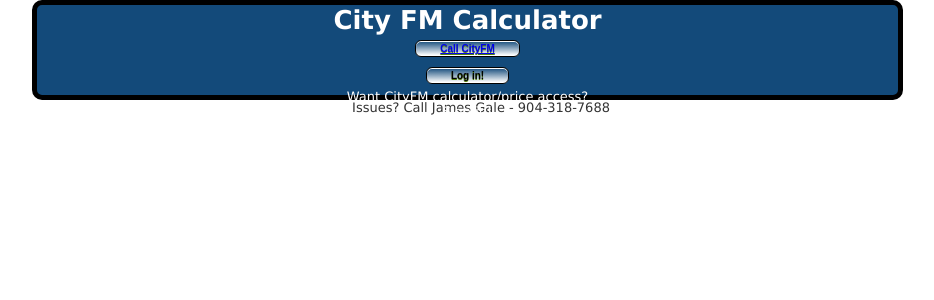
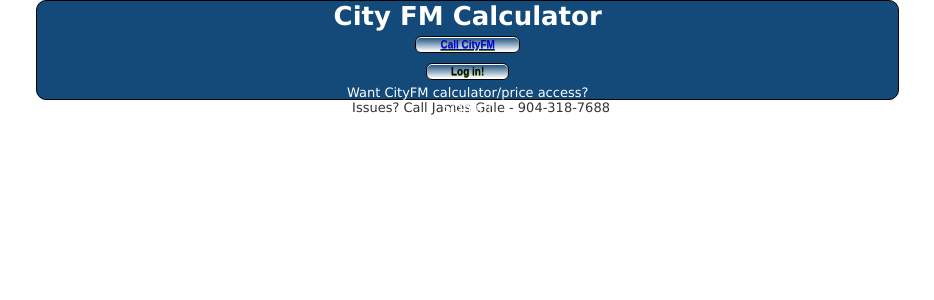
Before and after one commit to RhysonEden/cityFM, a React (Create React App) app: page / in a window 1280 px wide. Shown: the top 300 px of the page, without its empty margins (159-1093 px from the left). Built offline with nearby package versions, Linux system fonts and the light colour scheme; no server answers.

Commit message:
color changes

```diff
--- a/public/style.css
+++ b/public/style.css
@@ -37,7 +37,7 @@
   display: grid;
   grid-template-columns: 1fr 1fr 1fr;
   grid-template-rows: 1fr 1fr;
-  border: 5px solid black;
+  border: 1px solid black;
 }
 .logout {
   margin-left: 50px;
@@ -321,7 +321,7 @@
   .header {
     width: 100%;
     height: 175px;
-    border: 1px solid #eb521f;
+    border: 1px solid black;
     align-items: center;
     justify-content: center;
     text-align: center;
```
